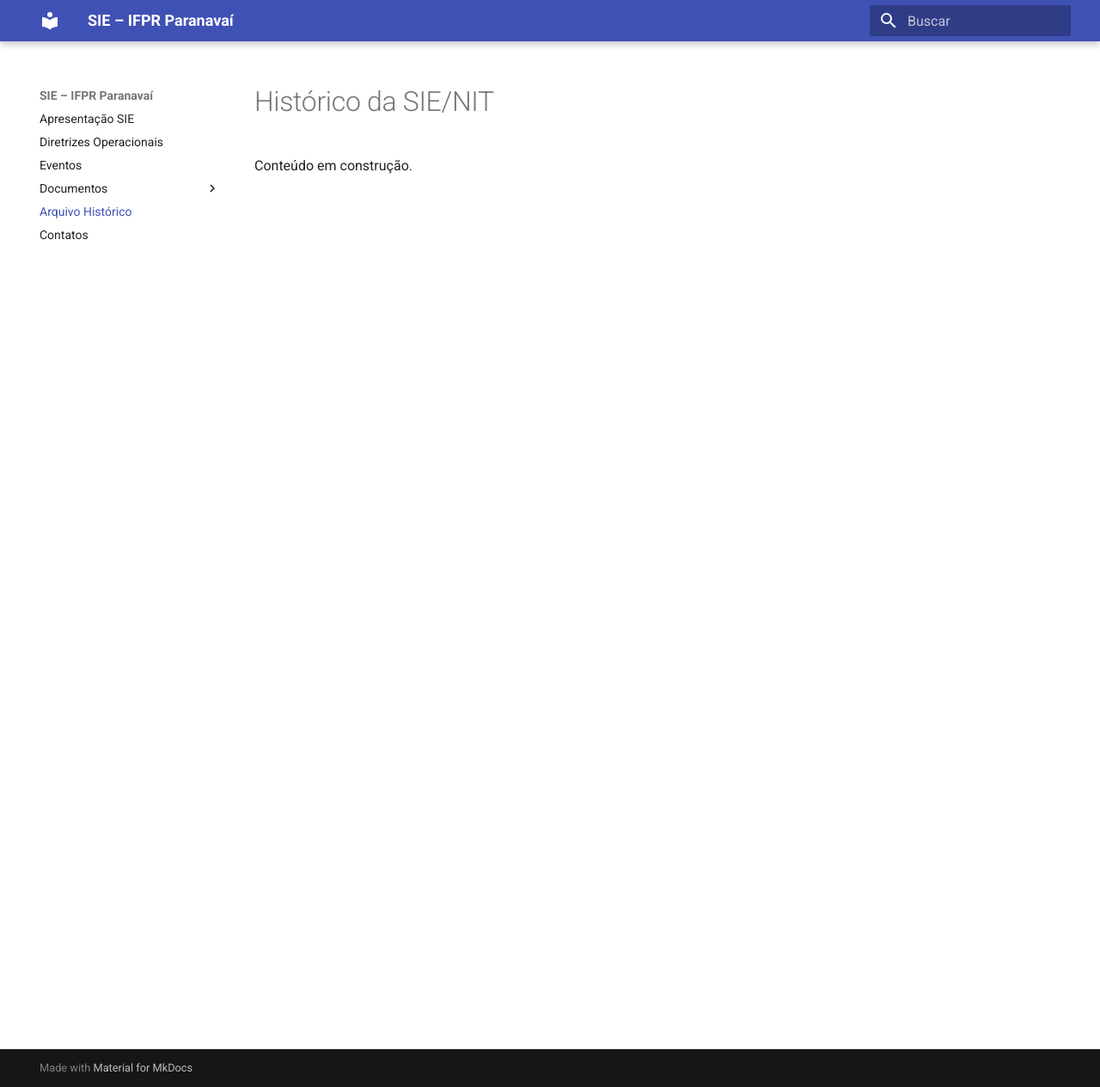
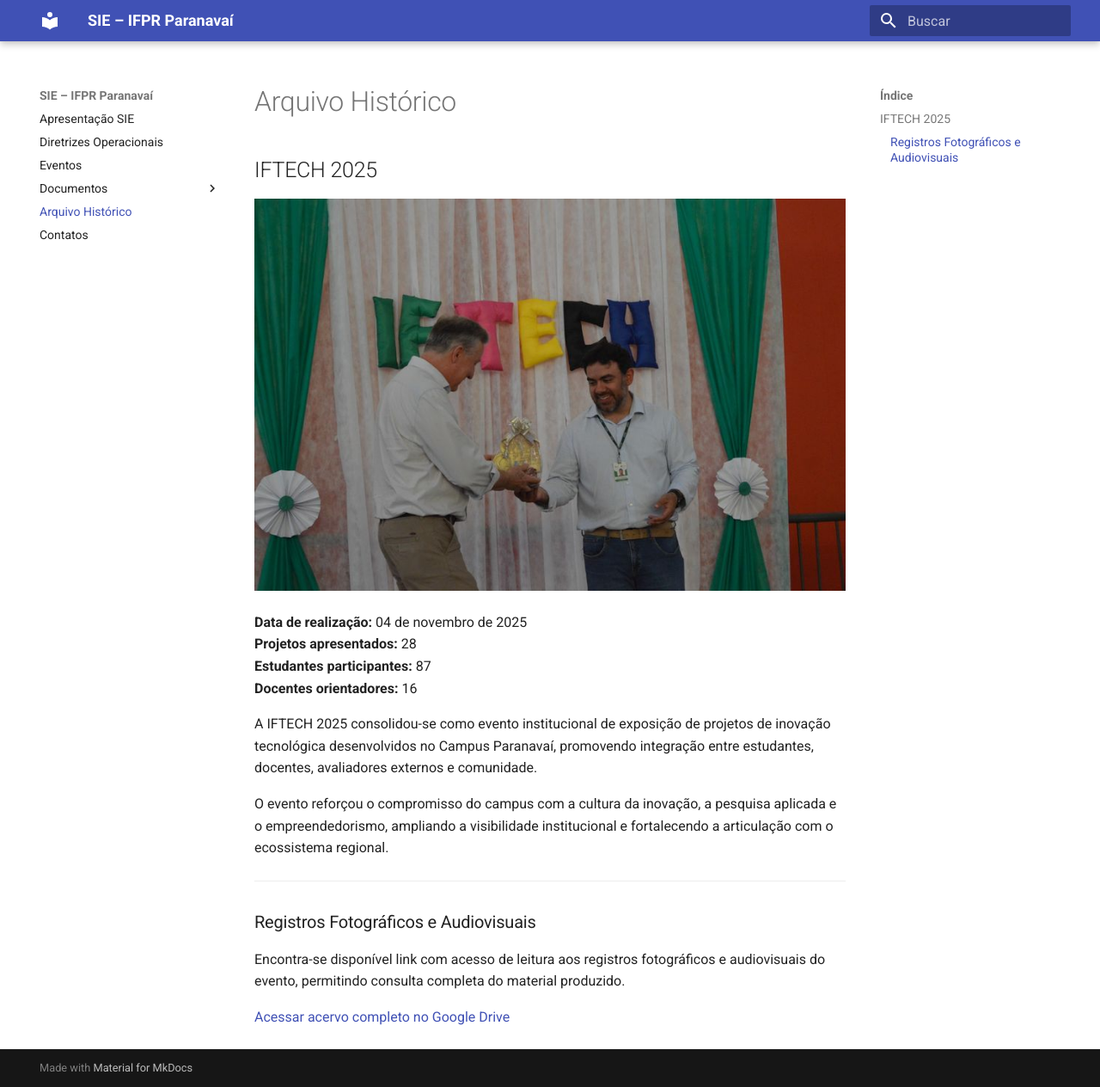
Before and after one commit to ifpr-sie-paranavai/dossie, an MkDocs documentation site: the page built from docs/historico.md, in a window 1280 px wide and 1264 px high. Shown: the whole window at 86% size. Built offline with MkDocs 1.6.1 and Material for MkDocs 9.7.7, drawn with Linux system fonts in a browser that asks for light colours.

Commit message:
Update historico.md

```diff
--- a/docs/historico.md
+++ b/docs/historico.md
@@ -1,3 +1,22 @@
-# Histórico da SIE/NIT
+# Arquivo Histórico
 
-Conteúdo em construção.
+## IFTECH 2025
+
+![IFTECH 2025](imagens/iftech_2025_capa.jpg)
+
+**Data de realização:** 04 de novembro de 2025
+**Projetos apresentados:** 28
+**Estudantes participantes:** 87
+**Docentes orientadores:** 16
+
+A IFTECH 2025 consolidou-se como evento institucional de exposição de projetos de inovação tecnológica desenvolvidos no Campus Paranavaí, promovendo integração entre estudantes, docentes, avaliadores externos e comunidade.
+
+O evento reforçou o compromisso do campus com a cultura da inovação, a pesquisa aplicada e o empreendedorismo, ampliando a visibilidade institucional e fortalecendo a articulação com o ecossistema regional.
+
+---
+
+### Registros Fotográficos e Audiovisuais
+
+Encontra-se disponível link com acesso de leitura aos registros fotográficos e audiovisuais do evento, permitindo consulta completa do material produzido.
+
+[Acessar acervo completo no Google Drive](https://drive.google.com/drive/folders/1x15ibormFa2DMju0eOVi2hjLoDHpHzAZ?usp=sharing)
```
